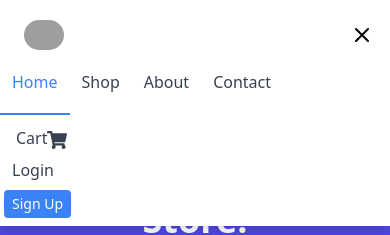
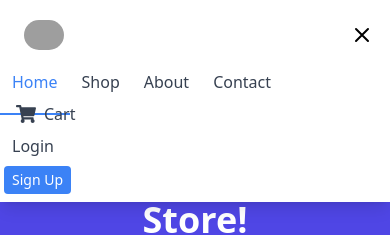
Before and after one commit to ShubhamP528/shoping-app-frontend, a React (Create React App) app: page / in a window 390 px wide. Both pictures are taken after a click on the button 362 px from the left and 35 px from the top of the page. Shown: the top 235 px of the page. Built offline with nearby package versions, Linux system fonts and the light colour scheme; no server answers; grey boxes are pictures that could not be loaded.

Commit message:
changes done

```diff
--- a/src/Components/NavBar.jsx
+++ b/src/Components/NavBar.jsx
@@ -157,7 +157,6 @@ function NavBar() {
         </div>
       </div>
 
-      {/* Mobile menu */}
       <div
         className={`mobile-menu ${
           isMobileMenuOpen ? "block" : "hidden"
@@ -190,7 +189,9 @@ function NavBar() {
         {currentUser && (
           <Link
             to="/orders"
-            className={getLinkClasses("/orders")}
+            className={`${getLinkClasses(
+              "/orders"
+            )} flex items-center py-2 px-4 text-gray-700 hover:text-gray-900`}
             onClick={toggleMobileMenu}
           >
             My Orders
@@ -199,14 +200,13 @@ function NavBar() {
 
         <Link
           to="/cart"
-          className="relative block py-2 px-4 text-gray-700 hover:text-gray-900 mt-6"
+          className="relative block py-2 px-4 text-gray-700 hover:text-gray-900 flex items-center"
           onClick={toggleMobileMenu}
         >
-          Cart
           <FaShoppingCart className="text-xl inline-block" />
-          {/* Cart badge */}
+          <span className="ml-2">Cart</span>
           {cartItemsCount > 0 && (
-            <span className=" absolute top-1/4 inline-flex items-center justify-center px-2 py-1 text-xs font-bold leading-none text-red-100 bg-red-600 rounded-full transform -translate-y-1/2">
+            <span className="absolute top-0 right-0 inline-flex items-center justify-center px-2 py-1 text-xs font-bold leading-none text-red-100 bg-red-600 rounded-full transform translate-x-1/2 -translate-y-1/2">
               {cartItemsCount}
             </span>
           )}
@@ -237,7 +237,7 @@ function NavBar() {
             </Link>
             <Link
               to="/signup"
-              className=" w-fit my-2 mx-1 block py-1 px-2 text-sm bg-blue-500 text-white rounded hover:bg-blue-400 transition duration-300"
+              className="w-fit my-2 mx-1 block py-1 px-2 text-sm bg-blue-500 text-white rounded hover:bg-blue-400 transition duration-300"
               onClick={toggleMobileMenu}
             >
               Sign Up
```
